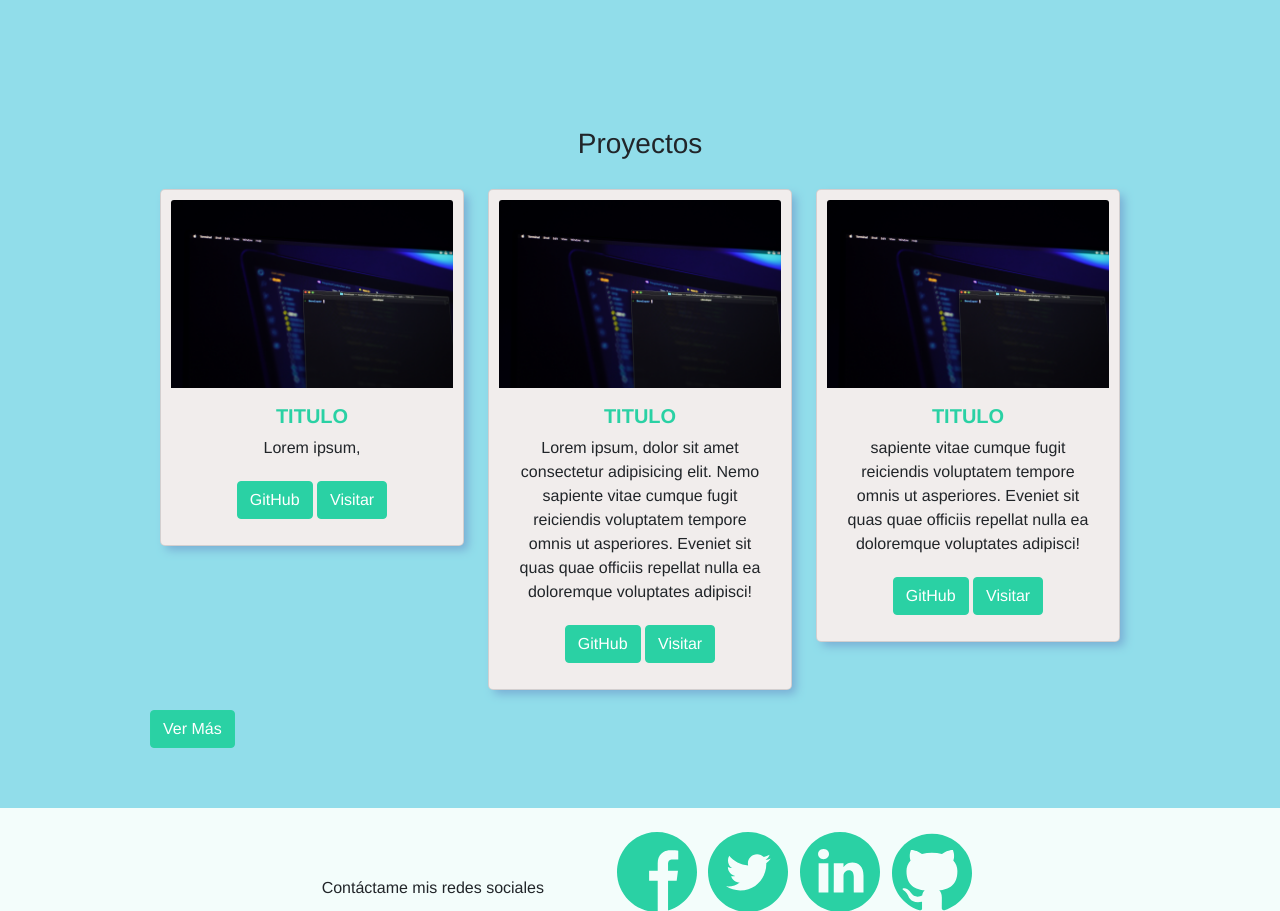
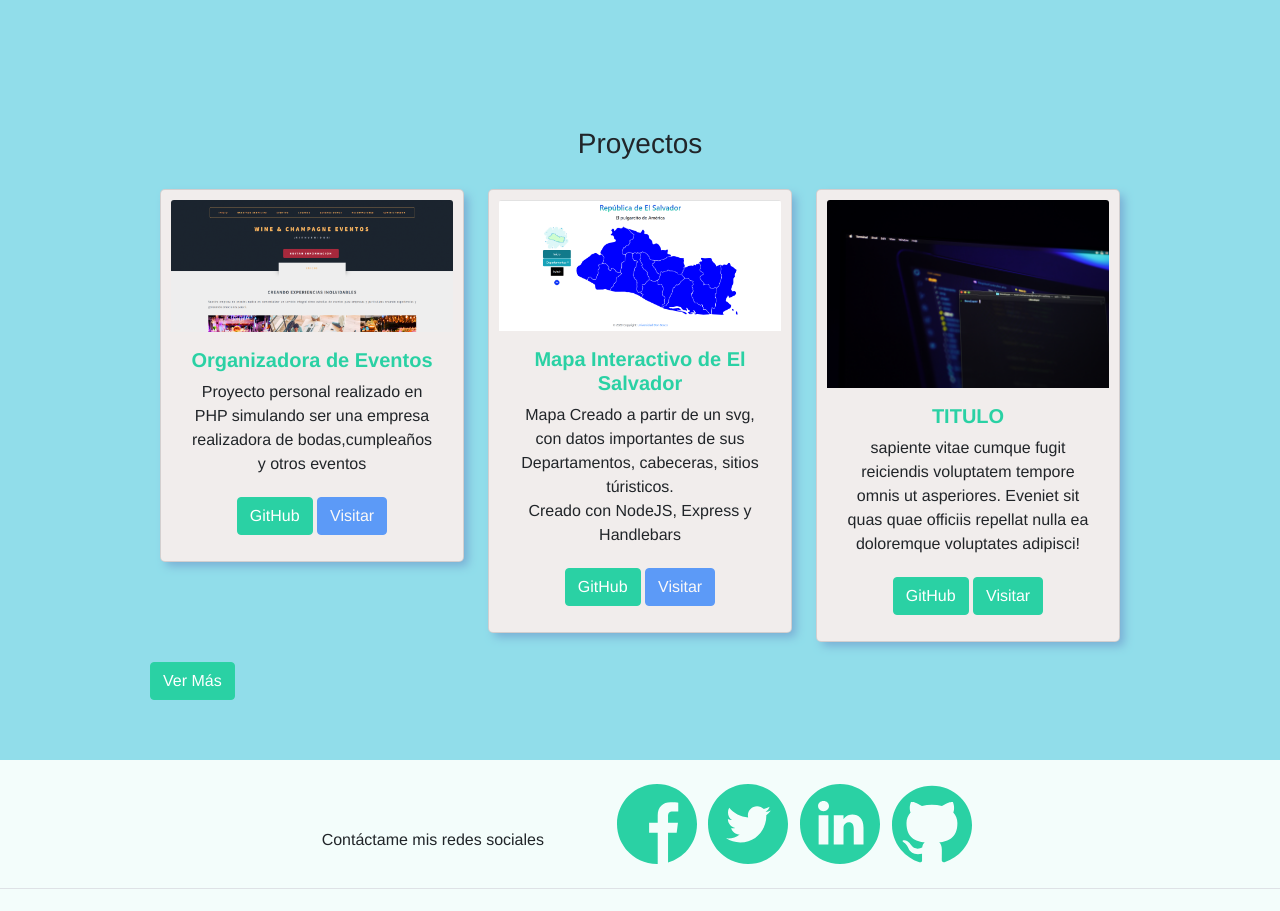
Before and after one commit to C3SC0-V4113/Portafolio-Personal, a PHP site: page / in a window 1280 px wide. Shown: the part 2960-3871 px from the top of the page. Run offline with PHP 8.4, Linux system fonts and the light colour scheme; some libraries are stand-ins or nearby versions.

Commit message:
Evolucionando poco a poco{

```diff
--- a/index.php
+++ b/index.php
@@ -352,23 +352,23 @@
 					<div class="row row-cols-1 row-cols-md-2 row-cols-lg-3 g-4">
 						<div class="col">
 							<div class="card text-center">
-								<img src="img/pc-placeholder.jpg" class="card-img-top" alt="...">
+								<img src="img/Organizadora de Eventos.png" class="card-img-top" alt="...">
 								<div class="card-body">
-									<h5 class="card-title">TITULO</h5>
-									<p class="card-text">Lorem ipsum, </p>
-									<a href="#" class="btn btn-primary">GitHub</a>
-									<a href="#" class="btn btn-primary">Visitar</a>
+									<h5 class="card-title">Organizadora de Eventos</h5>
+									<p class="card-text">Proyecto personal realizado en PHP simulando ser una empresa realizadora de bodas,cumpleaños y otros eventos</p>
+									<a href="https://github.com/C3SC0-V4113/Organizador-de-Eventos" class="btn btn-primary">GitHub</a>
+									<a href="#" class="btn btn-primary disabled" role="button" aria-disabled="true">Visitar</a>
 								</div>
 							</div>
 						</div>
 						<div class="col">
 							<div class="card text-center">
-								<img src="img/pc-placeholder.jpg" class="card-img-top" alt="...">
+								<img src="img/Mapa Interactivo.png" class="card-img-top" alt="...">
 								<div class="card-body">
-									<h5 class="card-title">TITULO</h5>
-									<p class="card-text">Lorem ipsum, dolor sit amet consectetur adipisicing elit. Nemo sapiente vitae cumque fugit reiciendis voluptatem tempore omnis ut asperiores. Eveniet sit quas quae officiis repellat nulla ea doloremque voluptates adipisci!</p>
-									<a href="#" class="btn btn-primary">GitHub</a>
-									<a href="#" class="btn btn-primary">Visitar</a>
+									<h5 class="card-title">Mapa Interactivo de El Salvador</h5>
+									<p class="card-text">Mapa Creado a partir de un svg, con datos importantes de sus Departamentos, cabeceras, sitios túristicos. </br>Creado con NodeJS, Express y Handlebars</p>
+									<a href="https://github.com/C3SC0-V4113/Mapa-Interactivo" class="btn btn-primary">GitHub</a>
+									<a href="#" class="btn btn-primary disabled" role="button" aria-disabled="true">Visitar</a>
 								</div>
 							</div>
 						</div>
```
Also changed, not shown: img/Mapa Interactivo.png (added), img/Organizadora de Eventos.png (added).
